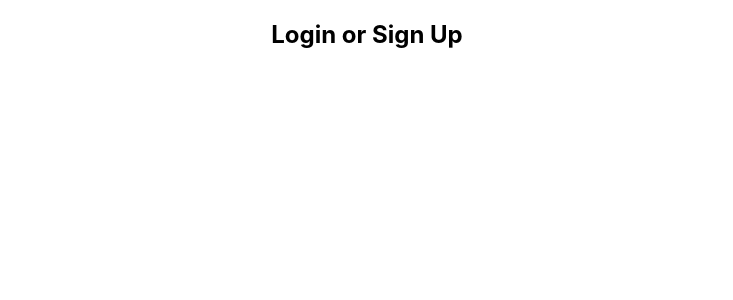
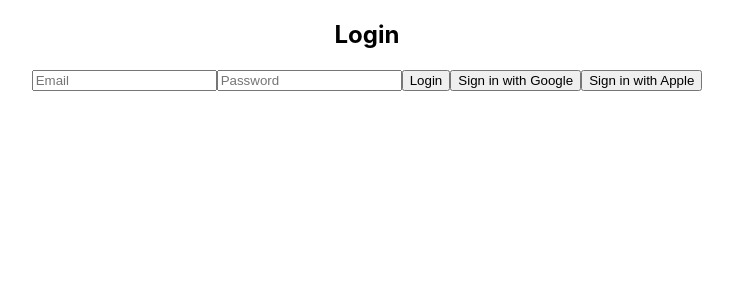
Before and after one commit to edzordzinam44/ExpenseWise, a React (Create React App) app in the folder expensewise/: page / in a window 1280 px wide. Shown: the top 300 px of the page, without its empty margins (273-1006 px from the left). Built offline with nearby package versions, Linux system fonts and the light colour scheme.

Commit message:
Login Screen Component

```diff
--- a/expensewise/src/screens/LoginScreen.js
+++ b/expensewise/src/screens/LoginScreen.js
@@ -1,10 +1,31 @@
-import React from 'react';
+import React, { useState } from 'react';
 
 function LoginScreen() {
+    const [email, setEmail] = useState('');
+    const [password, setPassword] = useState('');
+
+    const handleLogin = () => {
+        // Add login logic here
+    };
+
     return (
         <div>
-            <h2>Login or Sign Up</h2>
-            {/* Add fields for login/signup here */}
+            <h2>Login</h2>
+            <input
+                type="email"
+                placeholder="Email"
+                value={email}
+                onChange={(e) => setEmail(e.target.value)}
+            />
+            <input
+                type="password"
+                placeholder="Password"
+                value={password}
+                onChange={(e) => setPassword(e.target.value)}
+            />
+            <button onClick={handleLogin}>Login</button>
+            <button>Sign in with Google</button>
+            <button>Sign in with Apple</button>
         </div>
     );
 }
```
